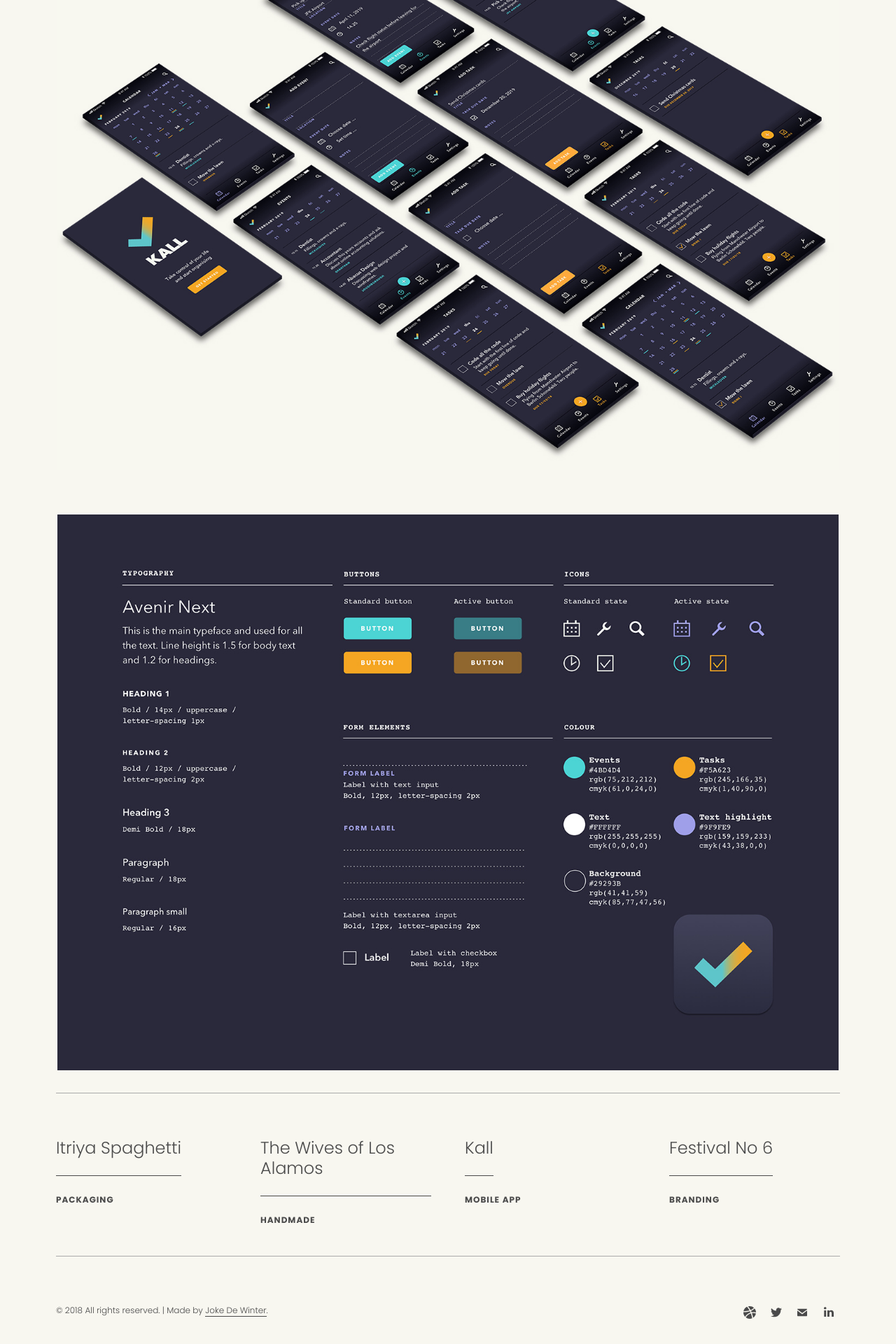
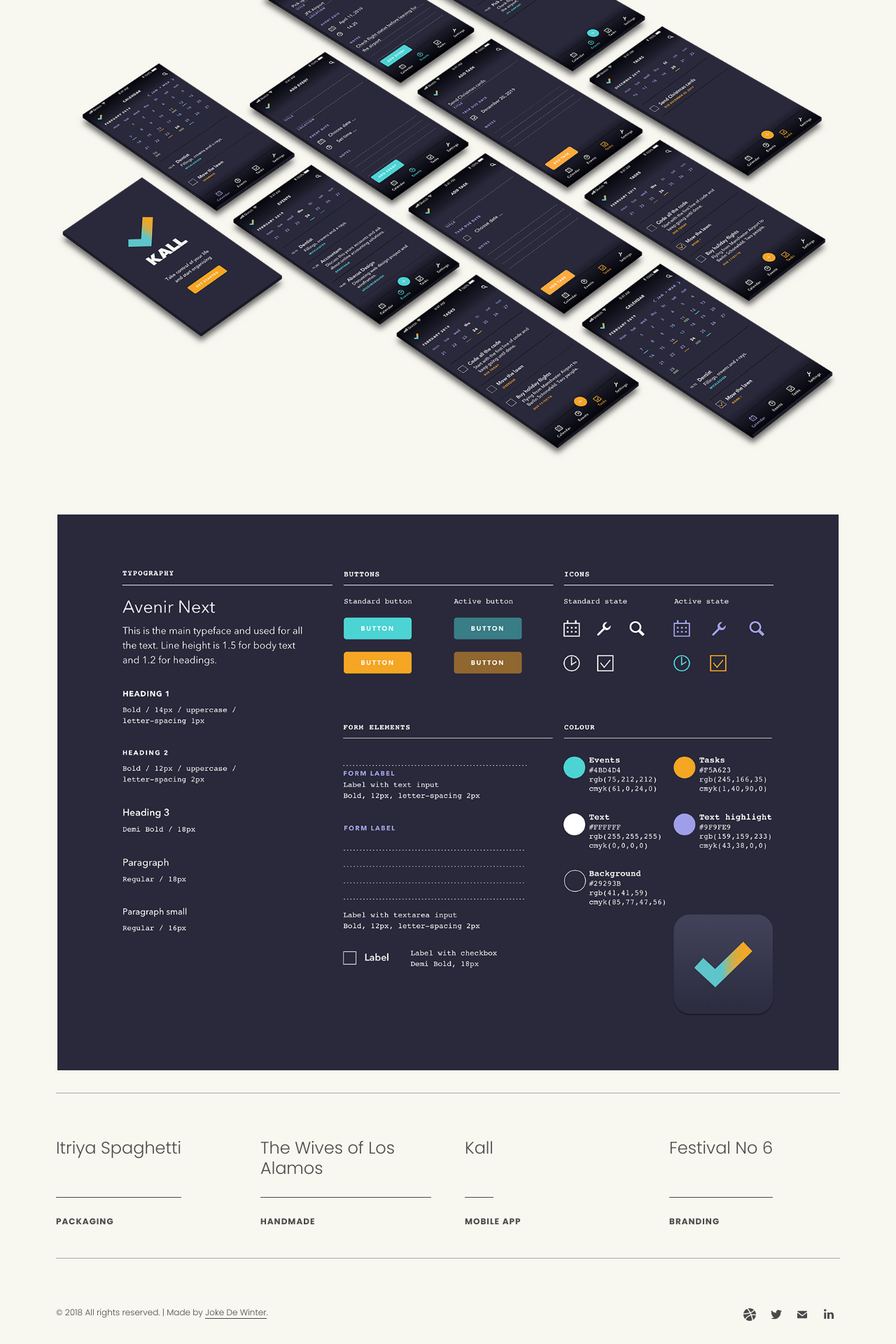
Before and after one commit to jokedewinter/graphic-design, a Jekyll site: the page built from _posts/2018-02-23-kall.md, in a window 1280 px wide. Shown: the part 1341-3261 px from the top of the page at 70% size. Built offline with Jekyll 4.4.1, drawn with Linux system fonts in a browser that asks for light colours.

Commit message:
Min height for h3 in the nav.

```diff
--- a/_sass/_layout/_project-nav.scss
+++ b/_sass/_layout/_project-nav.scss
@@ -25,6 +25,8 @@
 		border-color: $col-text-light;
 		color: $col-text-light;
 	}
+
+	h3 { min-height: 85px; }
 }
 
 //.previous { background: lighten($col-brand-accent, 3%); }
```
